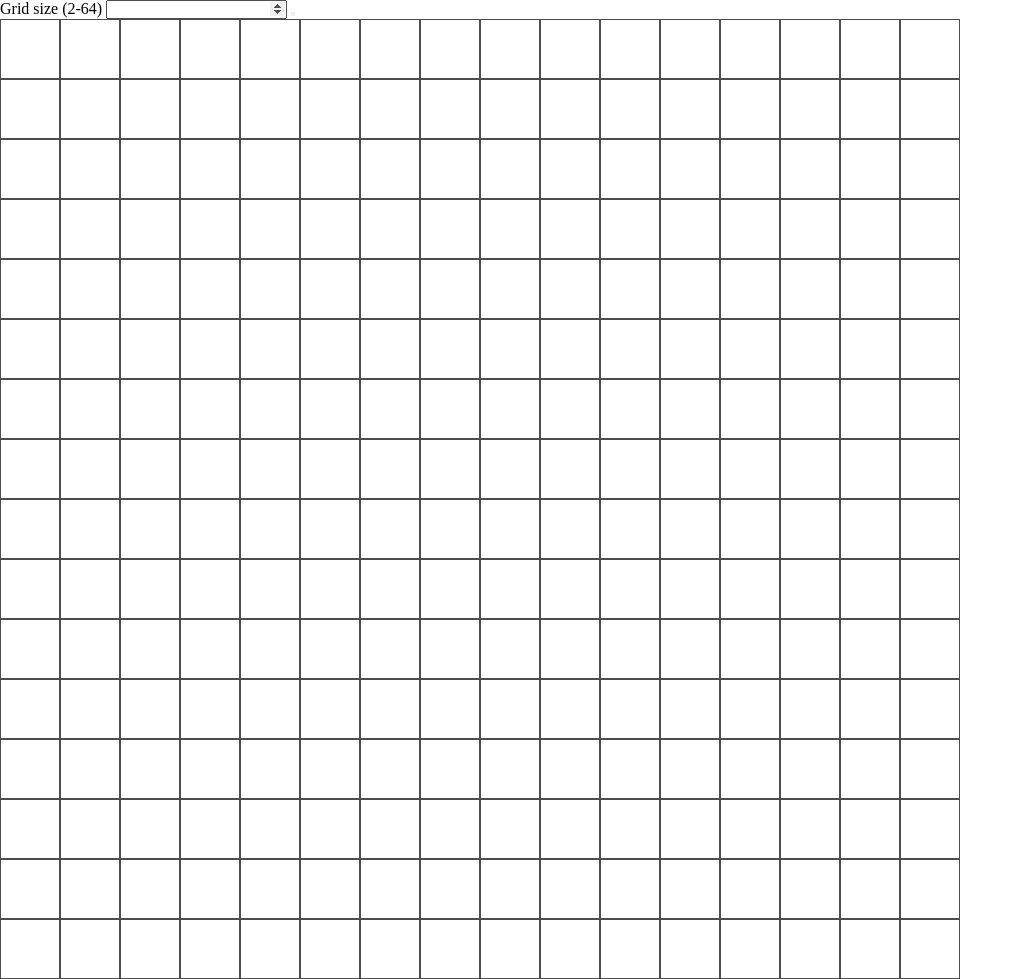
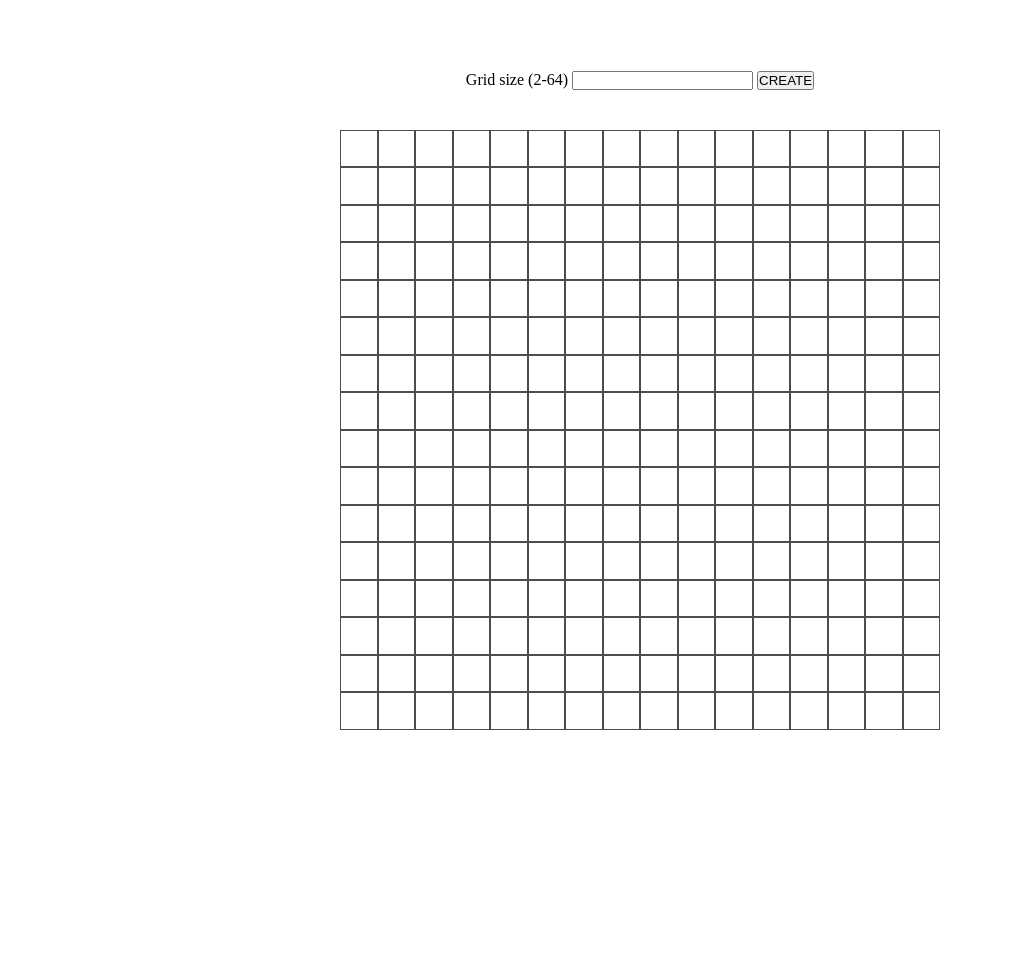
Before and after one commit to simone-gasparini-94/etch-a-sketch-2, a plain HTML site: page index.html in a window 1280 px wide. Shown: the whole page, without its empty margins (0-1023 px from the left). After the commit the page ends 800 px from the top, so only its background shows below. Drawn offline with Linux system fonts and the light colour scheme.

Commit message:
Change values of grid object
Changed the values using getComputedStyle so that the values
are not hardcoded

```diff
--- a/assets/script.js
+++ b/assets/script.js
@@ -1,8 +1,8 @@
 const grid = document.querySelector(".grid");
 
 const gridSize = {
-    width: 960,
-    height: 960,
+    width: parseFloat(getComputedStyle(grid).width),
+    height: parseFloat(getComputedStyle(grid).height),
 }
 
 function createSquares(number) {
--- a/assets/styles.css
+++ b/assets/styles.css
@@ -6,12 +6,27 @@
     padding: 0;
 }
 
+body {
+    display: flex;
+    flex-direction: column;
+
+    justify-content: center;
+    align-items: center;
+
+    height: 100vh;
+}
+
+.input-container {
+    margin-bottom: 40px;
+}
+
 .grid {
     display: flex;
     flex-direction: column;
 
-    width: 960px;
-    height: 960px;
+    width: 600px;
+    height: 600px;
+
 }
 
 .row {
--- a/index.html
+++ b/index.html
@@ -7,9 +7,11 @@
     <link rel="stylesheet" href="assets/styles.css">
 </head>
 <body>
-    <label for="size">Grid size (2-64)</label>
-    <input type="number" id="size">
-    <button></button>
+    <div class="input-container">
+        <label for="size">Grid size (2-64)</label>
+        <input type="number" id="size">
+        <button class="">CREATE</button>
+    </div>
     <div class="grid"></div>
     <script src="assets/script.js" defer></script>
 </body>
```
